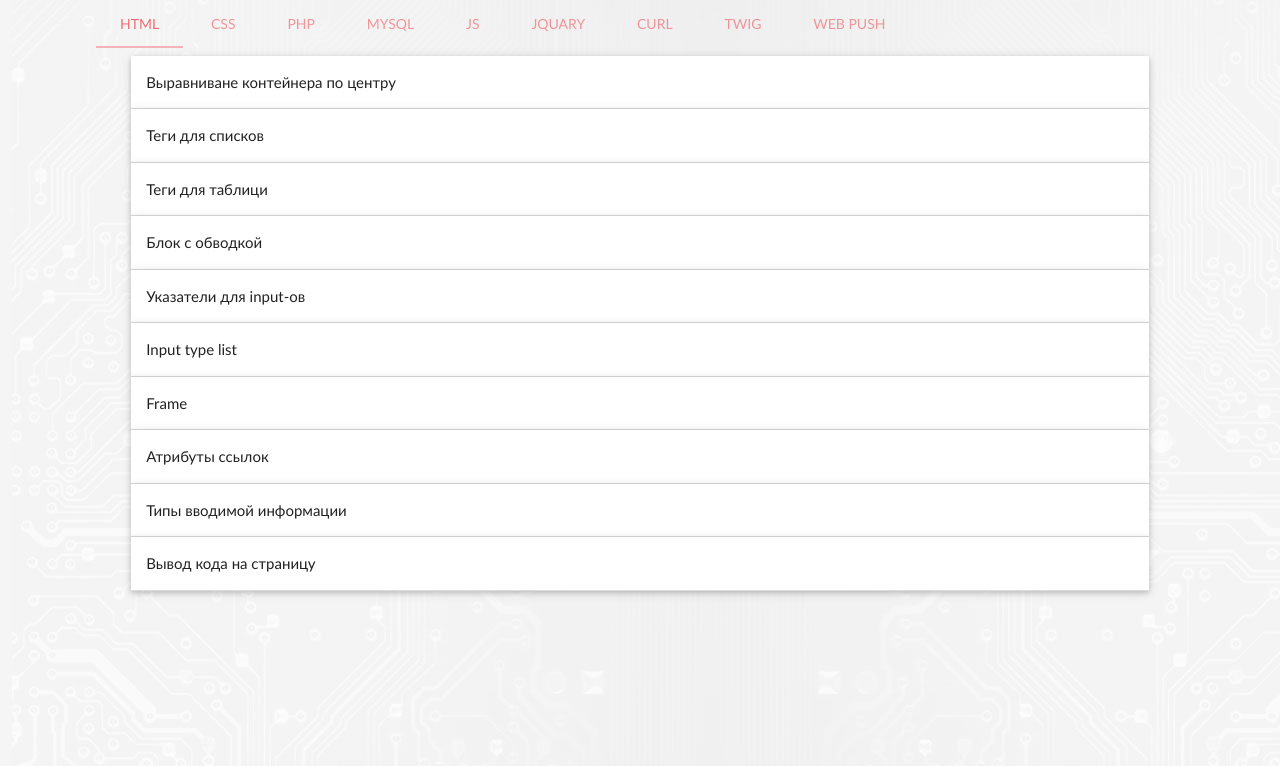
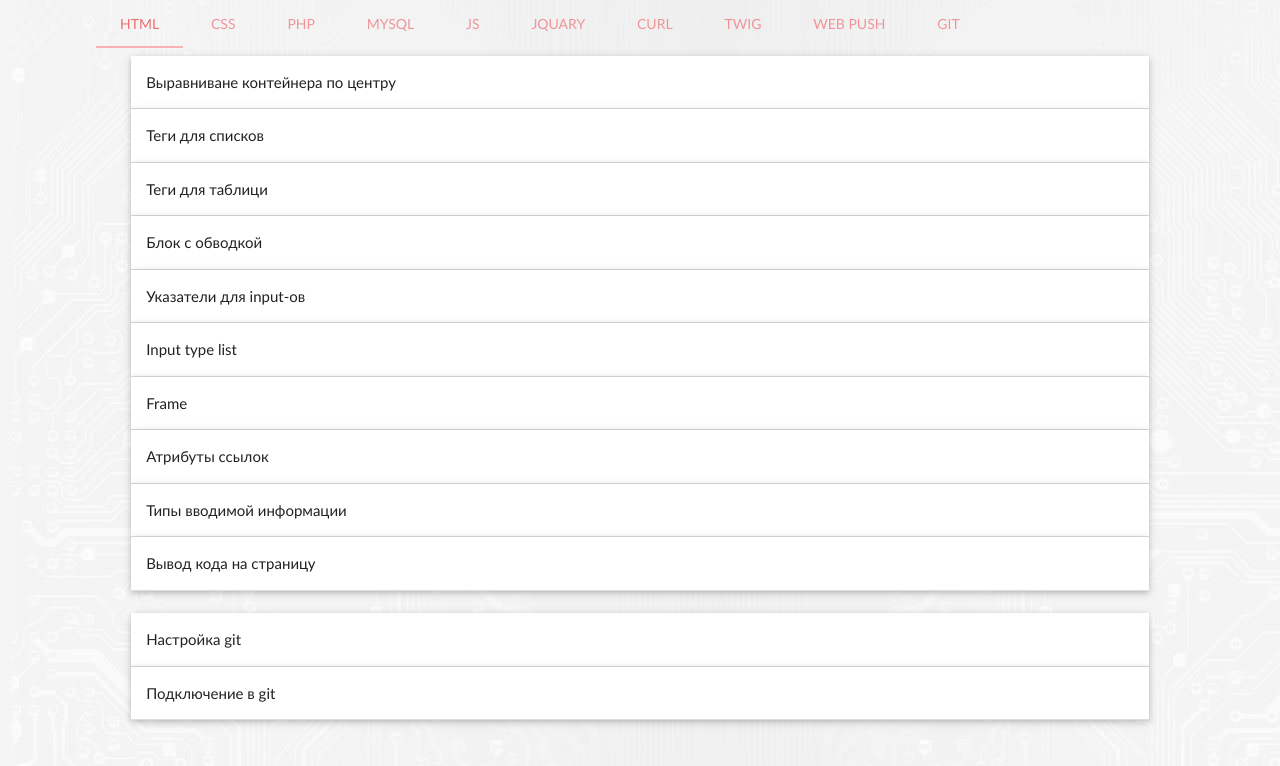
Before and after one commit to anlou/scraps, a PHP site: page / in a window 1280 px wide. Shown: the top 766 px of the page. Run offline with PHP 8.4, Linux system fonts and the light colour scheme; some libraries are stand-ins or nearby versions.

Commit message:
add git info + Web push:edit

```diff
--- /dev/null
+++ b/base/git.php
@@ -0,0 +1,37 @@
+<!--git-->
+<ul class="collapsible popout" data-collapsible="accordion">
+
+    <li>
+        <div class="collapsible-header">Настройка git</div>
+        <div class="collapsible-body">
+            <pre class="brush: jscript">
+                sudo git config --system core.editor "nano"
+                sudo git config --system core.pager "less"
+                sudo git config --system help.autocorrect "1"
+                sudo git config --system color.ui "true"
+                sudo git config --system push.default "simple"
+
+                git config --global user.name "Andrey Lutogin"
+                git config --global user.email "lutogin@trueconf.ru"
+                git config --global core.editor "vim"
+            </pre>
+        </div>
+    </li>
+
+    <li>
+        <div class="collapsible-header">Подключение в git</div>
+        <div class="collapsible-body">
+            В терминале открытом в папке с проэктами(www)
+            <pre class="brush: jscript">
+                git init
+                git remote add origin https://github.com/anlou/hekto.git
+                git push -u origin master
+            </pre>
+            Через SSH
+            <pre class="brush: jscript">
+                git clone git@git.trueconf.ru:web/tc-php/main trueconf
+                git checkout -b v3.6.6 origin/v3.6.6
+            </pre>
+        </div>
+    </li>
+</ul>
--- a/index.php
+++ b/index.php
@@ -89,6 +89,7 @@
                 <li class="tab"><a href="#curl">cURL</a></li>
                 <li class="tab"><a href="#twig">TWIG</a></li>
                 <li class="tab"><a href="#push">Web PUSH</a></li>
+                <li class="tab"><a href="#push">git</a></li>
             </ul>
         </div>
 
@@ -128,6 +129,10 @@
             <?php include $_SERVER["DOCUMENT_ROOT"] . "/base/push.php"?>
         </div>
 
+        <div id="push" class="col">
+            <?php include $_SERVER["DOCUMENT_ROOT"] . "/base/git.php"?>
+        </div>
+
     </div>
 
 </body>
```
Also changed, not shown: base/push.php (indentation only).
